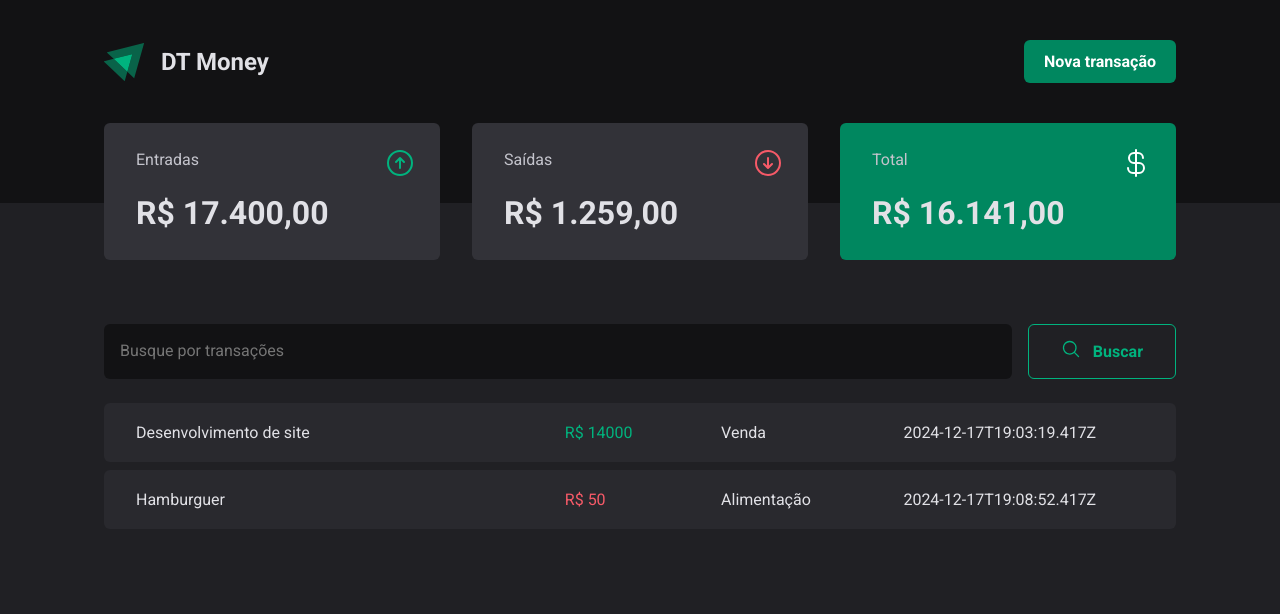
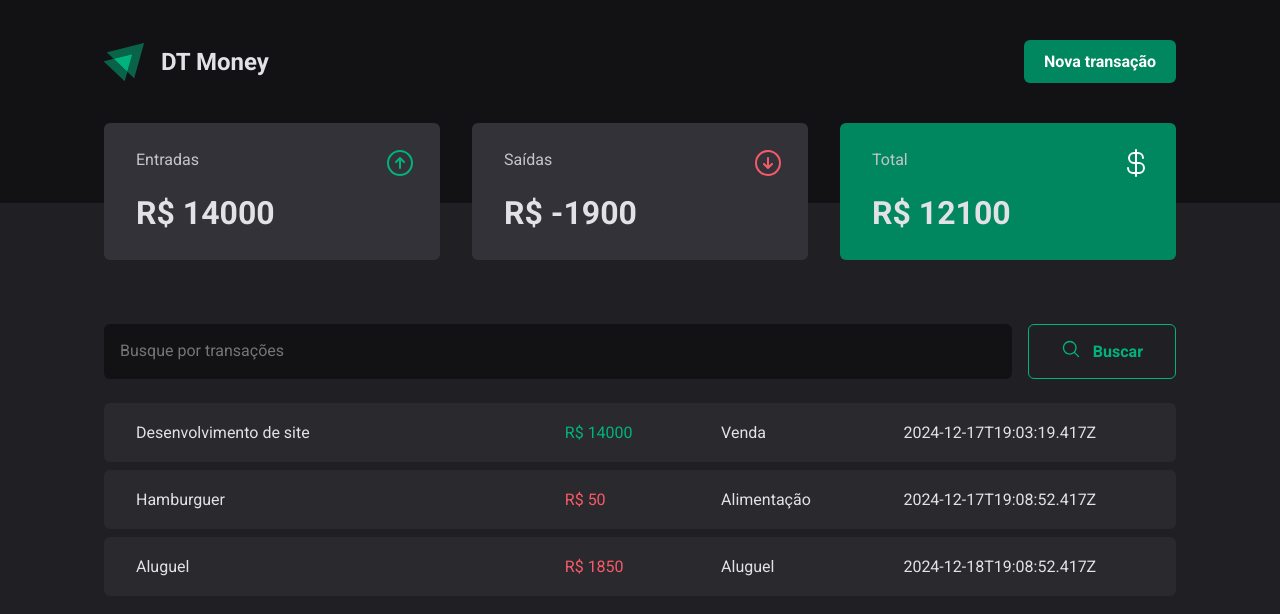
Before and after one commit to joaogabriellyra/dt-money, a React (Vite) app: page / in a window 1280 px wide. Shown: the top 614 px of the page. Built offline with nearby package versions, Linux system fonts and the light colour scheme; data requests are answered from the project's data file.

Commit message:
add use context in summary component to calculate the income, outcome and total of transactions

```diff
--- a/server.json
+++ b/server.json
@@ -15,6 +15,14 @@
       "category": "Alimentação",
       "price": 50,
       "createdAt": "2024-12-17T19:08:52.417Z"
+    },
+    {
+      "id": 3,
+      "description": "Aluguel",
+      "type": "outcome",
+      "category": "Aluguel",
+      "price": 1850,
+      "createdAt": "2024-12-18T19:08:52.417Z"
     }
   ]
 }
--- a/src/app.tsx
+++ b/src/app.tsx
@@ -2,12 +2,15 @@ import { ThemeProvider } from "styled-components"
 import { defaultTheme } from "./styles/themes/default"
 import { GlobalStyle } from "./styles/global"
 import { Transactions } from "./components/transactions"
+import { TransactionsProvider } from "./contexts/transactions-context"
 
 export function App() {
   return (
     <ThemeProvider theme={defaultTheme}>
       <GlobalStyle />
-      <Transactions />
+      <TransactionsProvider>
+        <Transactions />
+      </TransactionsProvider>
     </ThemeProvider>
   )
 }
--- a/src/components/summary/index.tsx
+++ b/src/components/summary/index.tsx
@@ -1,7 +1,25 @@
+import { useContext } from "react"
 import { GreenSummaryContentContainer, SummaryContainer, SummaryContentContainer, SummaryContentValue, SummaryTitleAndIconContainer } from "./styles"
 import { ArrowCircleDown, ArrowCircleUp, CurrencyDollar } from '@phosphor-icons/react'
+import { TransactionsContext } from "../../contexts/transactions-context"
 
 export function Summary() {
+  const { transactions } = useContext(TransactionsContext)
+  const summary = transactions.reduce((acc, transaction) => {
+
+    if (transaction.type === 'income') {
+      acc.income += transaction.price
+      acc.total += transaction.price
+    } else {
+      acc.outcome -= transaction.price
+      acc.total -= transaction.price
+    }
+    return acc
+  }, {
+    outcome: 0,
+    income: 0,
+    total: 0
+  })
   return (
     <SummaryContainer>
       <SummaryContentContainer>
@@ -10,7 +28,7 @@ export function Summary() {
           <ArrowCircleUp size={32} color="#00B37E" />
         </SummaryTitleAndIconContainer>
         <SummaryContentValue>
-          R$ 17.400,00
+          R$ {summary.income}
         </SummaryContentValue>
       </SummaryContentContainer>
       <SummaryContentContainer>
@@ -19,7 +37,7 @@ export function Summary() {
           <ArrowCircleDown size={32} color="#F75A68" />
         </SummaryTitleAndIconContainer>
         <SummaryContentValue>
-          R$ 1.259,00
+          R$ {summary.outcome}
         </SummaryContentValue>
       </SummaryContentContainer>
       <GreenSummaryContentContainer>
@@ -28,7 +46,7 @@ export function Summary() {
           <CurrencyDollar size={32} color="#FFF" />
         </SummaryTitleAndIconContainer>
         <SummaryContentValue>
-          R$ 16.141,00
+          R$ {summary.total}
         </SummaryContentValue>
       </GreenSummaryContentContainer>
     </SummaryContainer>
--- a/src/components/transactions/index.tsx
+++ b/src/components/transactions/index.tsx
@@ -1,30 +1,13 @@
-import { useEffect, useState } from "react";
+import { useContext } from "react";
 import { Header } from "../header";
 import { SearchForm } from "../search-form";
 import { Summary } from "../summary";
 import { PriceHighlight, TransactionsTableContainer, TransactionsTable } from "./styles";
+import { TransactionsContext } from "../../contexts/transactions-context";
 
-interface Transaction {
-  id: number;
-  description: string;
-  type: 'income' | 'outcome';
-  price: number;
-  category: string;
-  createdAt: string;
-}
 export function Transactions() {
+  const { transactions } = useContext(TransactionsContext)
 
-  const [transactions, setTransactions] = useState<Transaction[]>([])
-  async function loadTransactions() {
-    const response = await fetch('http://localhost:3333/transactions')
-    const data = await response.json()
-
-    setTransactions(data)
-  }
-
-  useEffect(() => {
-    loadTransactions()
-  }, [])
   return (
     <div>
       <Header />
--- /dev/null
+++ b/src/contexts/transactions-context.tsx
@@ -0,0 +1,40 @@
+import { createContext, ReactNode, useEffect, useState } from "react";
+
+interface Transaction {
+  id: number;
+  description: string;
+  type: 'income' | 'outcome';
+  price: number;
+  category: string;
+  createdAt: string;
+}
+
+interface TransactionsContextType {
+  transactions: Transaction[]
+}
+
+interface TransactionsProviderProps {
+  children: ReactNode
+}
+
+export const TransactionsContext = createContext({} as TransactionsContextType)
+
+export function TransactionsProvider({ children }: TransactionsProviderProps) {
+  const [transactions, setTransactions] = useState<Transaction[]>([])
+  async function loadTransactions() {
+    const response = await fetch('http://localhost:3333/transactions')
+    const data = await response.json()
+
+    setTransactions(data)
+  }
+
+  useEffect(() => {
+    loadTransactions()
+  }, [])
+
+  return (
+    <TransactionsContext.Provider value={{ transactions }}>
+      {children}
+    </TransactionsContext.Provider>
+  )
+}
```
